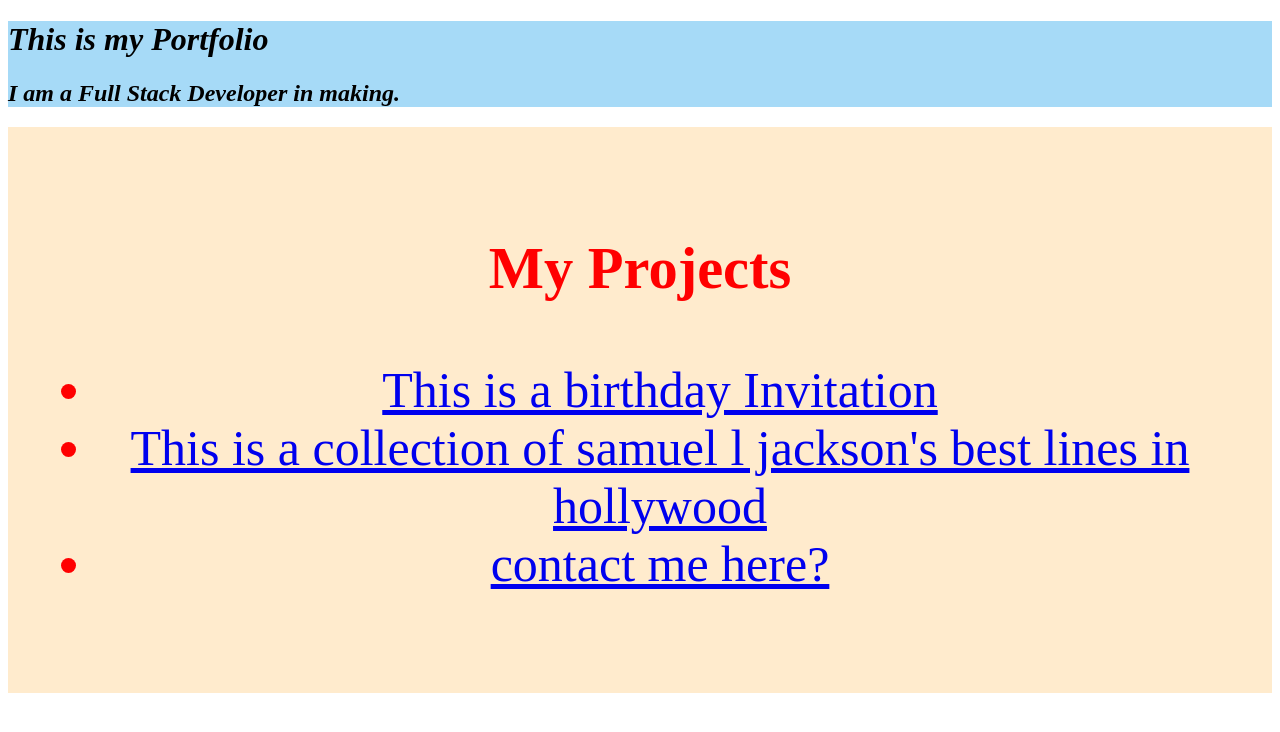
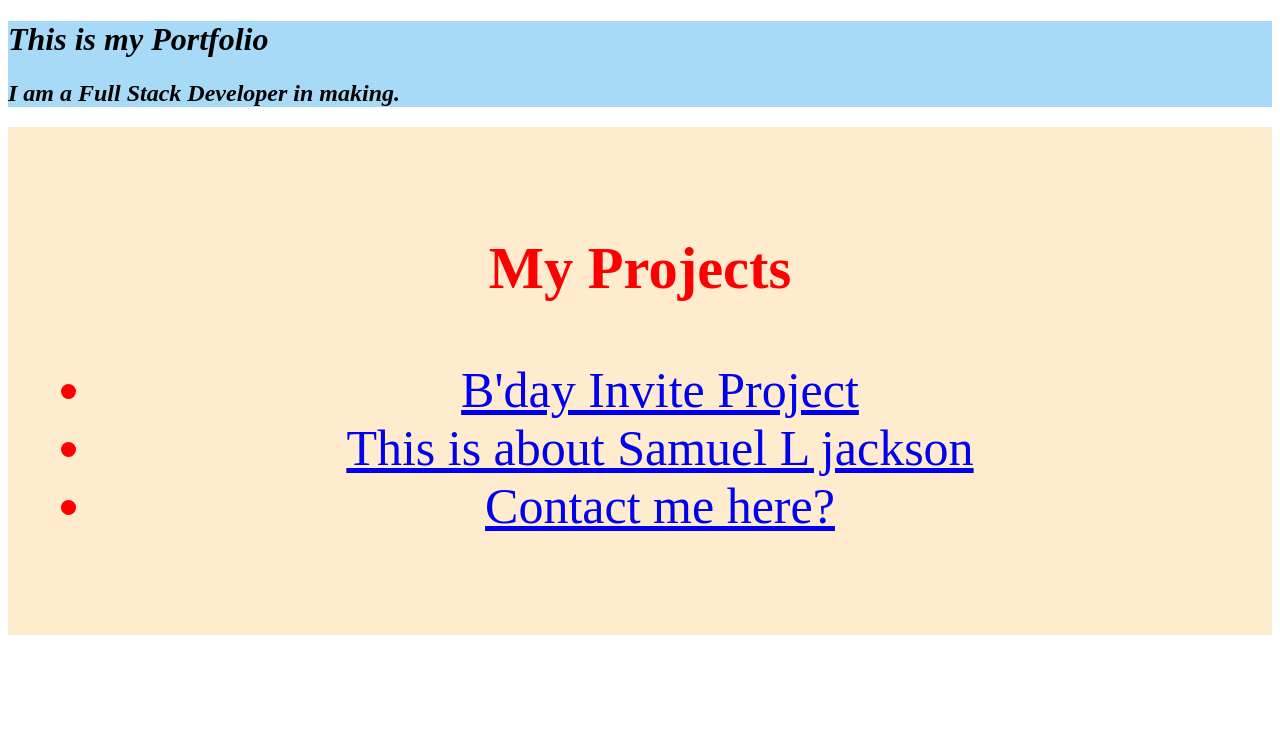
Before and after one commit to Mightyrdx/HTML-Portfolio, a plain HTML site: page index.html in a window 1280 px wide. Drawn offline with Linux system fonts and the light colour scheme.

Commit message:
index.html

```diff
--- a/index.html
+++ b/index.html
@@ -31,10 +31,9 @@
     <div class="Projects">
         <h3>My Projects</h3>
         <ul>
-            <li><a href="http://127.0.0.1:5500/4.1+Webpages/4.3%20HTML%20Porfolio%20Project/public/Bday%20invite.html" target="_blank"> This is a birthday Invitation</a></li>
-            <li><a href="http://127.0.0.1:5500/4.1+Webpages/4.3%20HTML%20Porfolio%20Project/public/Samuel.html" target="_blank">This is a collection of samuel l jackson's best lines in hollywood</li>
-            <li><a href="http://127.0.0.1:5500/4.1+Webpages/4.3%20HTML%20Porfolio%20Project/public/contact.html"> contact me here?</a></li>
-    </div>
+            <li><a target="_blank" href="http://127.0.0.1:5500/Bday%20invite.html">B'day Invite Project</a></li>
+            <li><a target="_blank" href="http://127.0.0.1:5500/Samuel.html">This is about Samuel L jackson</a></li>
+            <li><a target="_blank" href="http://127.0.0.1:5500/contact.html">Contact me here?</a></li>
 
 
 </body>
```
